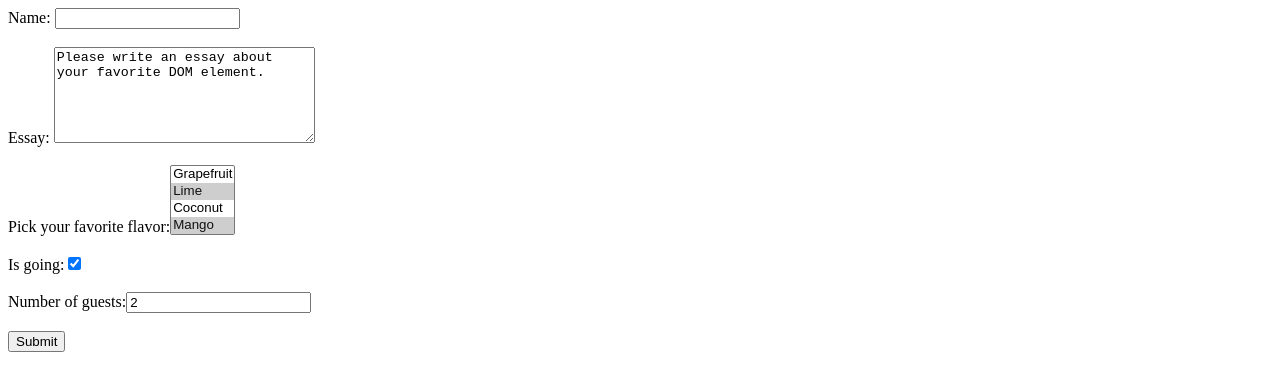
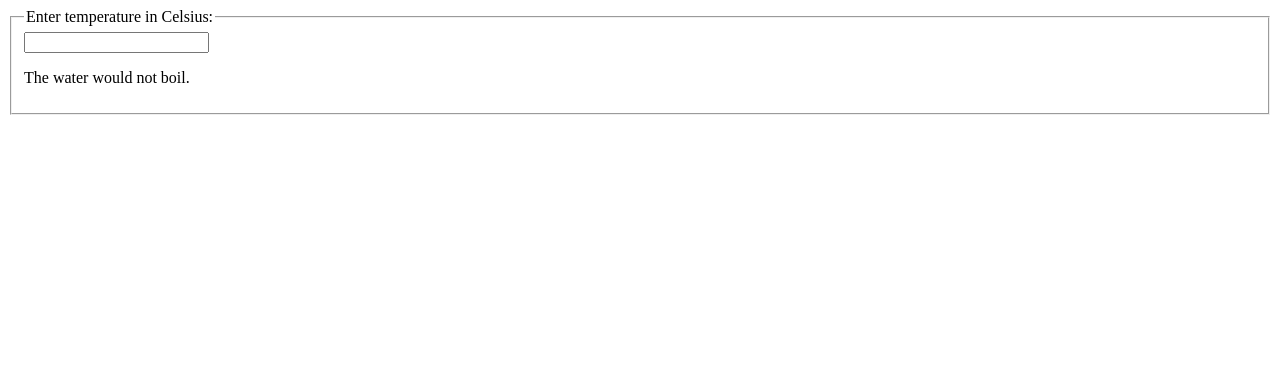
Before and after one commit to bozlurrahman/reactjs-testing, a React (Create React App) app: page / in a window 1280 px wide. Shown: the top 390 px of the page. Built offline with nearby package versions, Linux system fonts and the light colour scheme.

Commit message:
simple calculator to check is water is boiled?

```diff
--- /dev/null
+++ b/src/TempCalc.js
@@ -0,0 +1,38 @@
+import React from 'react';
+
+function BoilingVerdict(props) {
+    if (props.celsius >= 100) {
+        return <p>The water would boil.</p>;
+    }
+    return <p>The water would not boil.</p>;
+}
+
+class Calculator extends React.Component {
+    constructor(props) {
+        super(props);
+        this.handleChange = this.handleChange.bind(this);
+        this.state = { temperature: '' };
+    }
+
+    handleChange(e) {
+        this.setState({ temperature: e.target.value });
+    }
+
+    render() {
+        const temperature = this.state.temperature;
+        return (
+            <fieldset>
+                <legend>Enter temperature in Celsius:</legend>
+                <input
+                    value={temperature}
+                    onChange={this.handleChange} />
+
+                <BoilingVerdict
+                    celsius={parseFloat(temperature)} />
+
+            </fieldset>
+        );
+    }
+}
+
+export default Calculator;
--- a/src/index.js
+++ b/src/index.js
@@ -1,10 +1,10 @@
 import React from 'react';
 import ReactDOM from 'react-dom';
-import NameForm from './NameForm';
+import Calculator from './TempCalc';
 
 
 
 ReactDOM.render(
-    <NameForm />,
+    <Calculator />,
     document.getElementById('root')
 );
```
